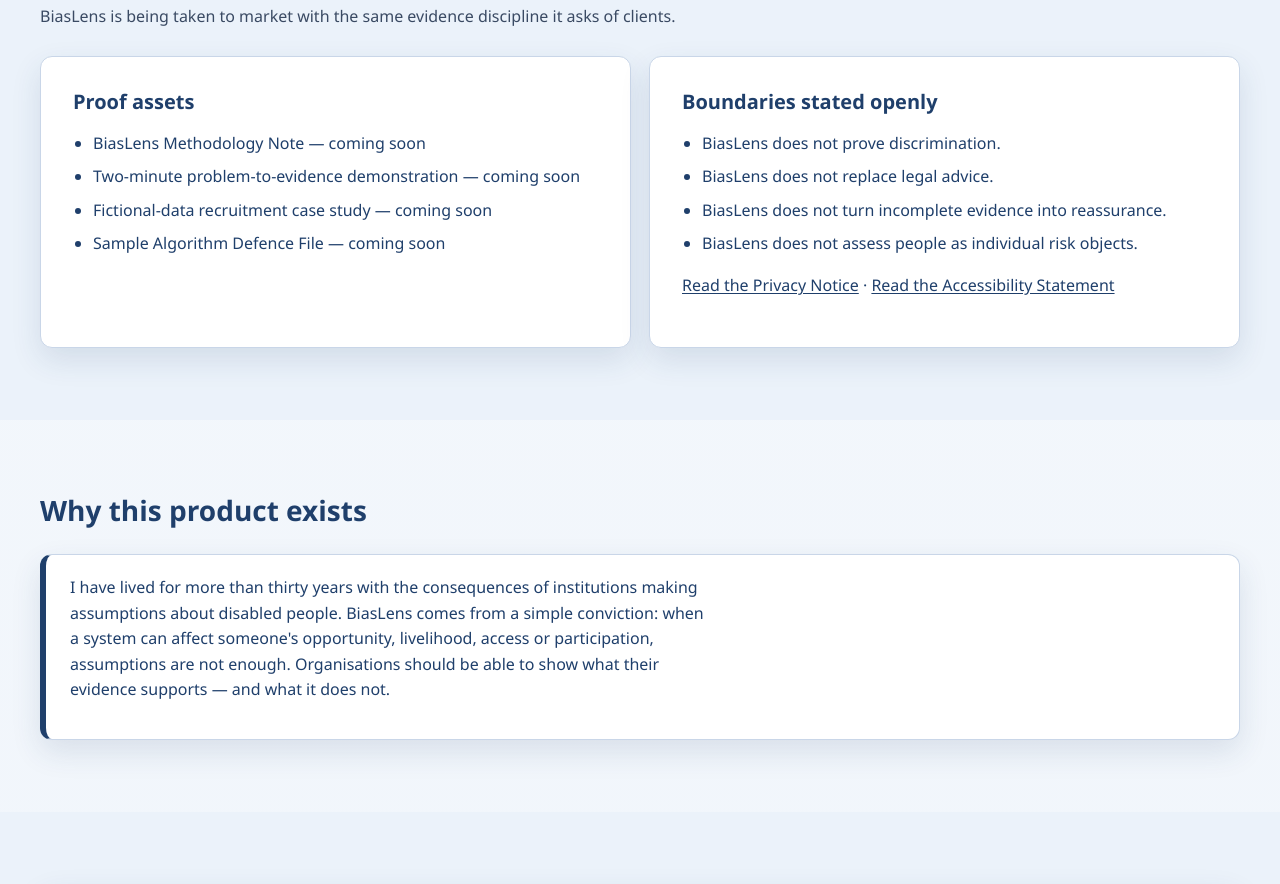
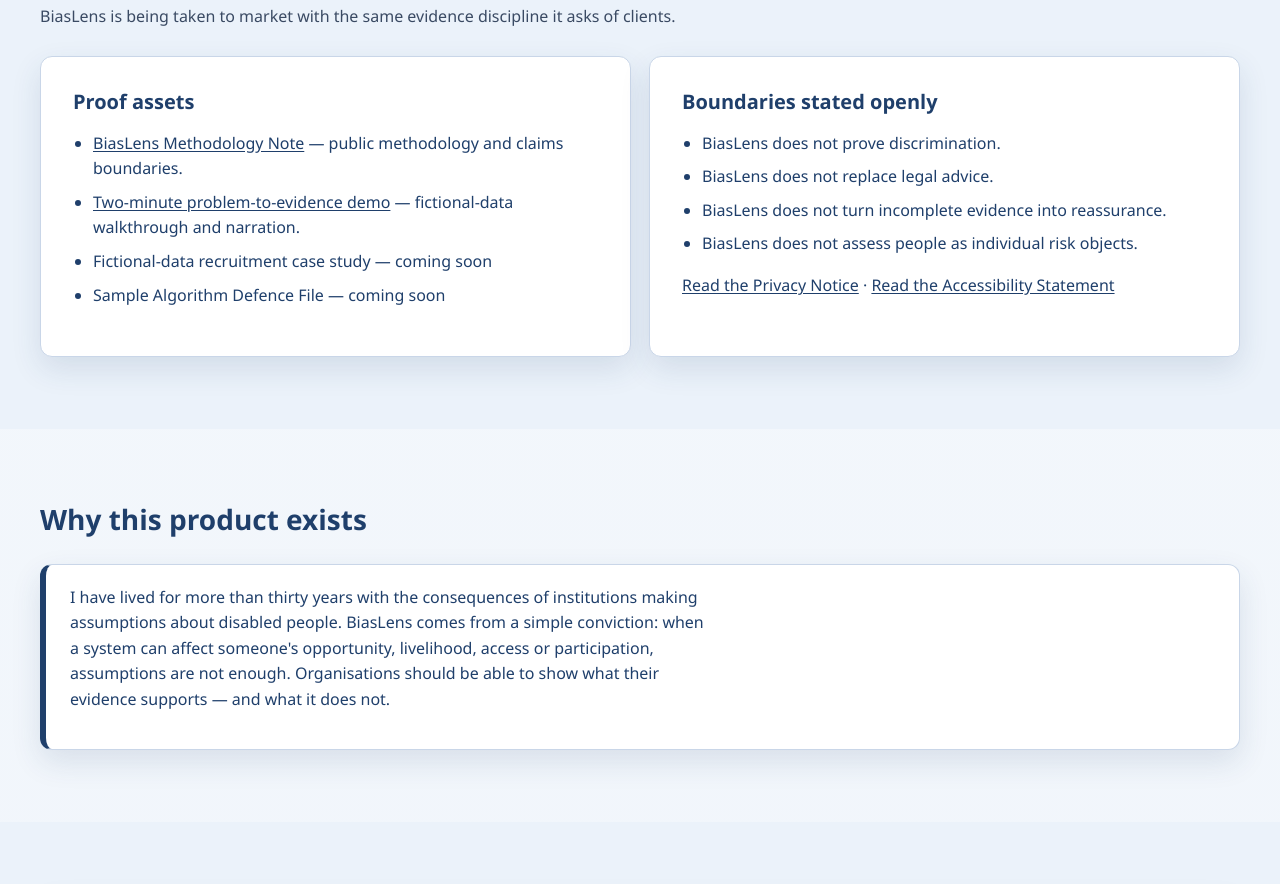
Before and after one commit to laggiesfl/BiasLens-Full-Platform, a Next.js app: page / in a window 1280 px wide. Shown: the part 5540-6424 px from the top of the page. Built offline with nearby package versions, Linux system fonts and the light colour scheme.

Commit message:
feat: link live BiasLens proof assets from landing page

```diff
--- a/src/app/page.tsx
+++ b/src/app/page.tsx
@@ -231,8 +231,8 @@
               <article className="public-card">
                 <h3>Proof assets</h3>
                 <ul>
-                  <li>BiasLens Methodology Note — coming soon</li>
-                  <li>Two-minute problem-to-evidence demonstration — coming soon</li>
+                  <li><Link href="/methodology">BiasLens Methodology Note</Link> — public methodology and claims boundaries.</li>
+                  <li><Link href="/demo">Two-minute problem-to-evidence demo</Link> — fictional-data walkthrough and narration.</li>
                   <li>Fictional-data recruitment case study — coming soon</li>
                   <li>Sample Algorithm Defence File — coming soon</li>
                 </ul>
```
